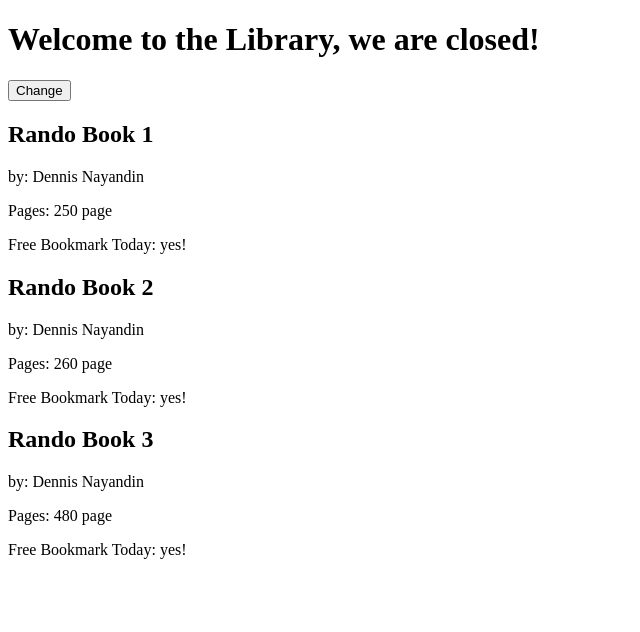
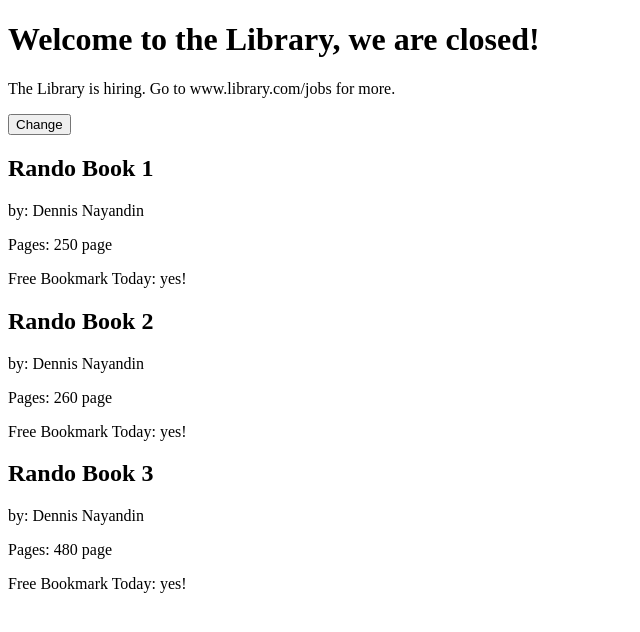
Before and after one commit to Nayandin77/lin-react-course, a React (Create React App) app: page / in a window 1280 px wide. Shown: the top 632 px of the page, without its empty margins (0-640 px from the left). Built offline with nearby package versions, Linux system fonts and the light colour scheme.

Commit message:
added another var inside state

```diff
--- a/src/index.js
+++ b/src/index.js
@@ -19,11 +19,22 @@
     )
 }
 
+const Hiring = () =>
+    <div>
+        <p>The Library is hiring. Go to www.library.com/jobs for more.</p>
+    </div>
+
+const NotHiring = () =>
+    <div>
+        <p>The Library is not hiring.</p>
+    </div>
+
 class Library extends React.Component {
 
     state = {
         open: false ,
-        freeBookmark: true
+        freeBookmark: true,
+        hiring: true
     }
 
     toggleOpenClosed = () => {
@@ -37,6 +48,7 @@
         return (
             <div>
                 <h1>Welcome to the Library, we are {this.state.open ? 'open' : 'closed'}!</h1>
+                {this.state.hiring ? <Hiring /> : <NotHiring />}
                 <button onClick={this.toggleOpenClosed}>Change</button>
                 {books.map(
                     (book, i) =>
```
